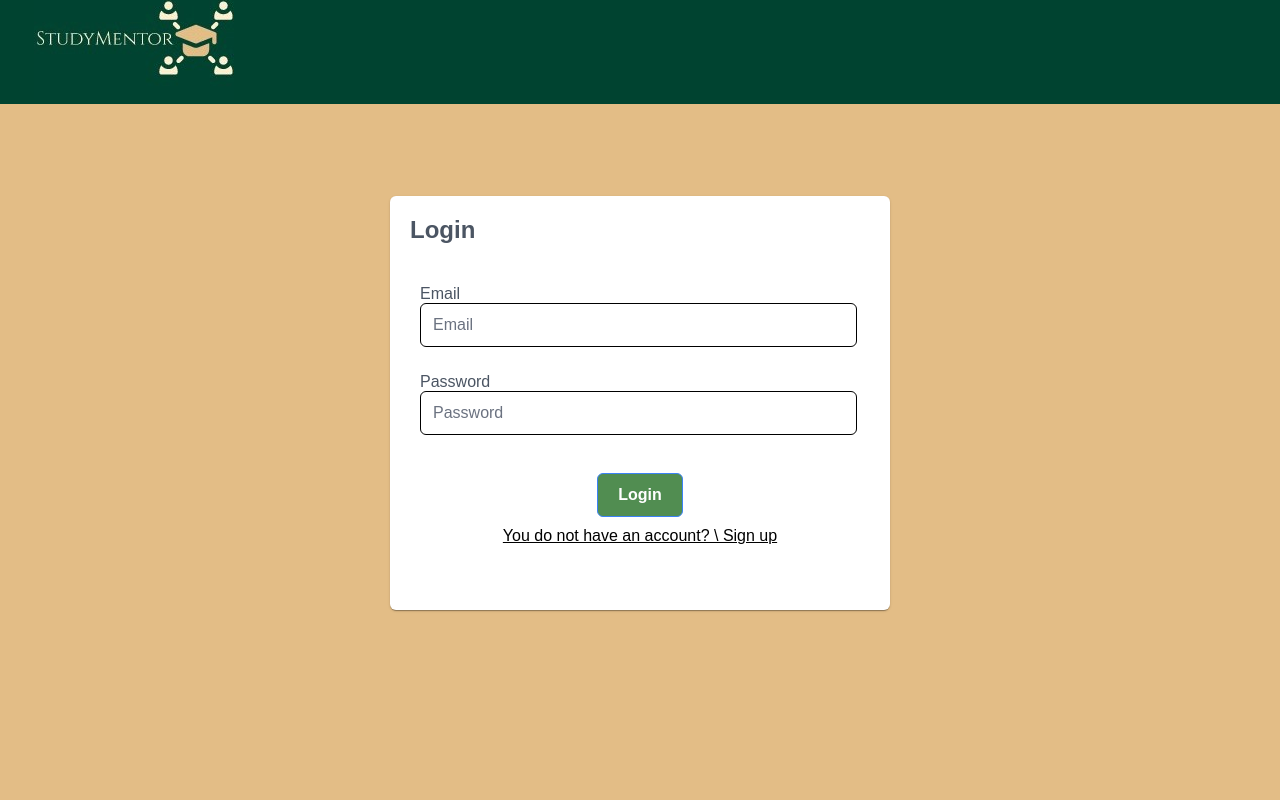
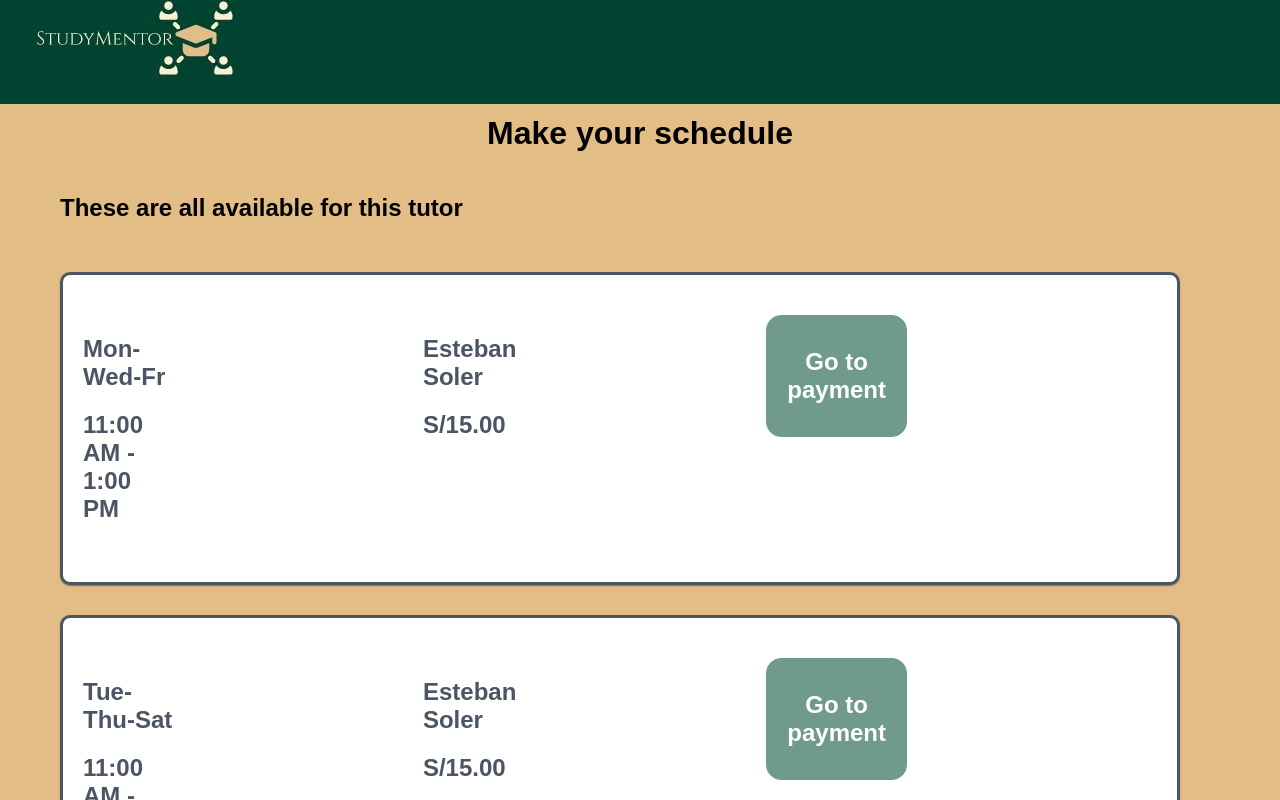
Before and after one commit to Aplicaciones-Web-SW53-Grupo-1/Web-Application, a Vue app: page /#/choose-schedule/1 in a window 1280 px wide. Before the commit this address led to /#/login-student. Shown: the top 800 px of the page. Built offline with nearby package versions, Linux system fonts and the light colour scheme; data requests are answered from the project's data file; a web font is replaced by a local one.

Commit message:
feat(chooseSchedule): padding component changed

```diff
--- a/src/components/ChooseSchedule.vue
+++ b/src/components/ChooseSchedule.vue
@@ -93,7 +93,7 @@
   }
 
   .pv-card-col{
-    margin-right: 200px;
+    margin-right: 250px;
   }
 
   .p-button.p-component{
```
